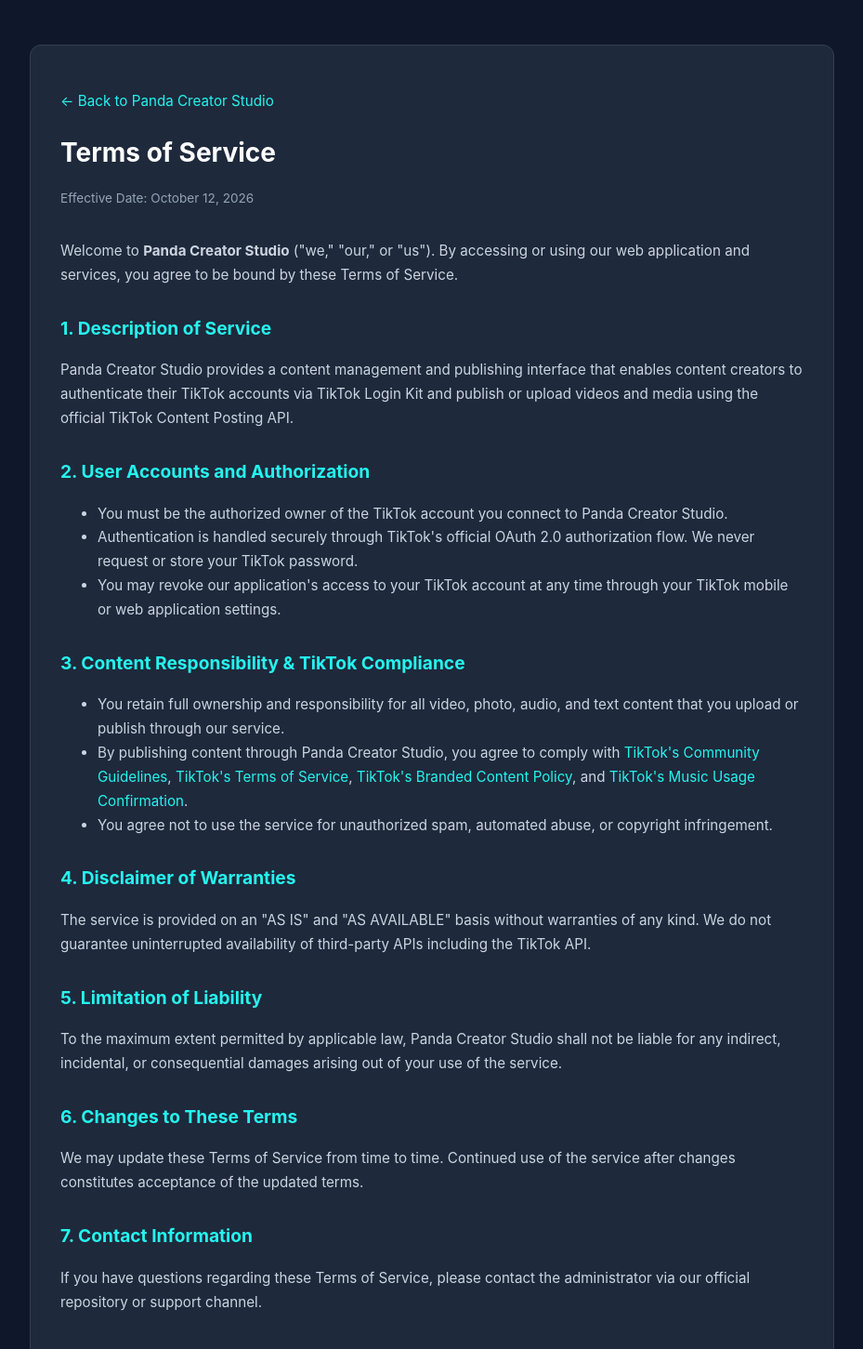
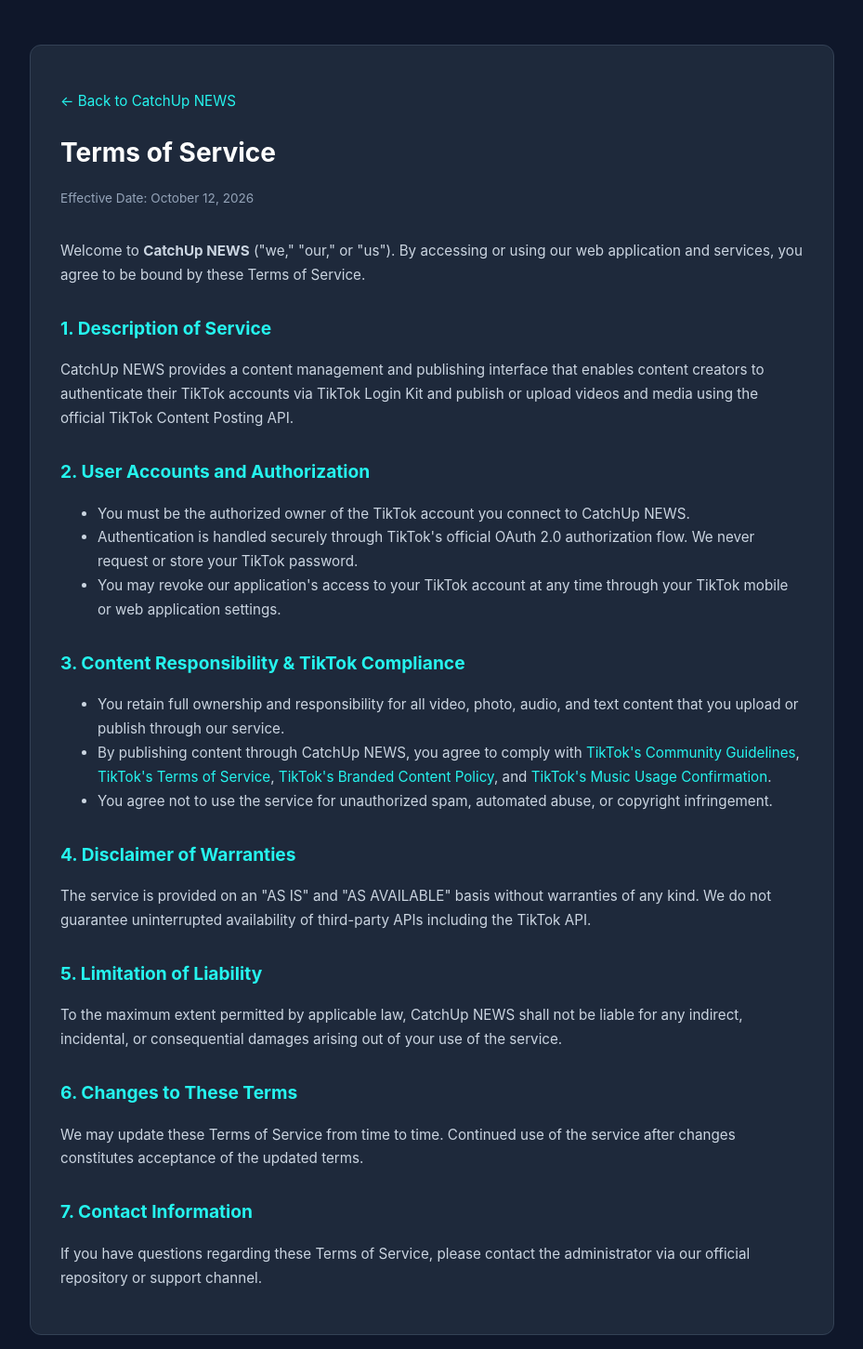
Before and after one commit to kornwowdd-alt/CatchUpNEWS, a plain HTML site: page terms.html in a window 1280 px wide. Shown: the top 1451 px of the page at 93% size, without its empty margins (175-1104 px from the left). Drawn offline with Linux system fonts and the light colour scheme.

Commit message:
Add files via upload

```diff
--- a/terms.html
+++ b/terms.html
@@ -3,7 +3,7 @@
 <head>
   <meta charset="UTF-8" />
   <meta name="viewport" content="width=device-width, initial-scale=1.0" />
-  <title>Terms of Service — Panda Creator Studio</title>
+  <title>Terms of Service โ€” CatchUp NEWS</title>
   <style>
     body {
       font-family: -apple-system, BlinkMacSystemFont, "Segoe UI", Roboto, sans-serif;
@@ -31,18 +31,18 @@
 </head>
 <body>
   <div class="container">
-    <p><a href="index.html">&larr; Back to Panda Creator Studio</a></p>
+    <p><a href="index.html">&larr; Back to CatchUp NEWS</a></p>
     <h1>Terms of Service</h1>
     <p class="meta">Effective Date: October 12, 2026</p>
 
-    <p>Welcome to <strong>Panda Creator Studio</strong> ("we," "our," or "us"). By accessing or using our web application and services, you agree to be bound by these Terms of Service.</p>
+    <p>Welcome to <strong>CatchUp NEWS</strong> ("we," "our," or "us"). By accessing or using our web application and services, you agree to be bound by these Terms of Service.</p>
 
     <h2>1. Description of Service</h2>
-    <p>Panda Creator Studio provides a content management and publishing interface that enables content creators to authenticate their TikTok accounts via TikTok Login Kit and publish or upload videos and media using the official TikTok Content Posting API.</p>
+    <p>CatchUp NEWS provides a content management and publishing interface that enables content creators to authenticate their TikTok accounts via TikTok Login Kit and publish or upload videos and media using the official TikTok Content Posting API.</p>
 
     <h2>2. User Accounts and Authorization</h2>
     <ul>
-      <li>You must be the authorized owner of the TikTok account you connect to Panda Creator Studio.</li>
+      <li>You must be the authorized owner of the TikTok account you connect to CatchUp NEWS.</li>
       <li>Authentication is handled securely through TikTok's official OAuth 2.0 authorization flow. We never request or store your TikTok password.</li>
       <li>You may revoke our application's access to your TikTok account at any time through your TikTok mobile or web application settings.</li>
     </ul>
@@ -50,7 +50,7 @@
     <h2>3. Content Responsibility &amp; TikTok Compliance</h2>
     <ul>
       <li>You retain full ownership and responsibility for all video, photo, audio, and text content that you upload or publish through our service.</li>
-      <li>By publishing content through Panda Creator Studio, you agree to comply with <a href="https://www.tiktok.com/community-guidelines" target="_blank">TikTok's Community Guidelines</a>, <a href="https://www.tiktok.com/legal/page/row/terms-of-service/en" target="_blank">TikTok's Terms of Service</a>, <a href="https://www.tiktok.com/legal/page/global/bc-policy/en" target="_blank">TikTok's Branded Content Policy</a>, and <a href="https://www.tiktok.com/legal/page/global/music-usage-confirmation/en" target="_blank">TikTok's Music Usage Confirmation</a>.</li>
+      <li>By publishing content through CatchUp NEWS, you agree to comply with <a href="https://www.tiktok.com/community-guidelines" target="_blank">TikTok's Community Guidelines</a>, <a href="https://www.tiktok.com/legal/page/row/terms-of-service/en" target="_blank">TikTok's Terms of Service</a>, <a href="https://www.tiktok.com/legal/page/global/bc-policy/en" target="_blank">TikTok's Branded Content Policy</a>, and <a href="https://www.tiktok.com/legal/page/global/music-usage-confirmation/en" target="_blank">TikTok's Music Usage Confirmation</a>.</li>
       <li>You agree not to use the service for unauthorized spam, automated abuse, or copyright infringement.</li>
     </ul>
 
@@ -58,7 +58,7 @@
     <p>The service is provided on an "AS IS" and "AS AVAILABLE" basis without warranties of any kind. We do not guarantee uninterrupted availability of third-party APIs including the TikTok API.</p>
 
     <h2>5. Limitation of Liability</h2>
-    <p>To the maximum extent permitted by applicable law, Panda Creator Studio shall not be liable for any indirect, incidental, or consequential damages arising out of your use of the service.</p>
+    <p>To the maximum extent permitted by applicable law, CatchUp NEWS shall not be liable for any indirect, incidental, or consequential damages arising out of your use of the service.</p>
 
     <h2>6. Changes to These Terms</h2>
     <p>We may update these Terms of Service from time to time. Continued use of the service after changes constitutes acceptance of the updated terms.</p>
```
Also changed, not shown: callback.html (+1 -1 lines), index.html (+6 -6 lines), privacy.html (+4 -4 lines).
